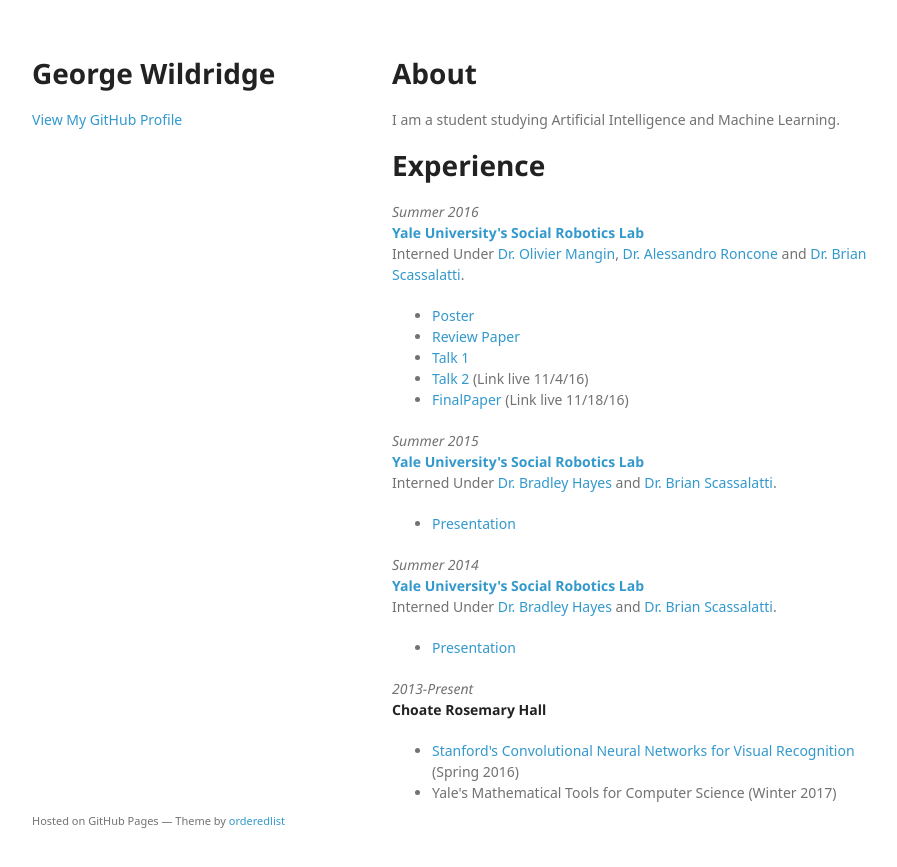
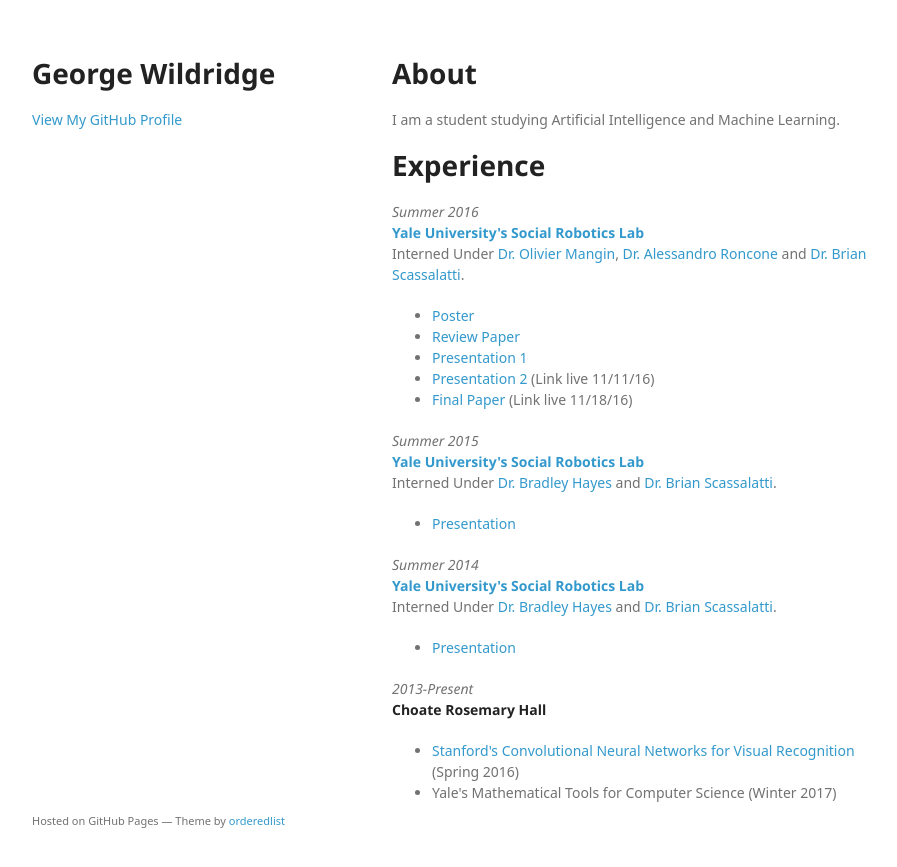
Before and after one commit to georgewildridge/georgewildridgeoriginalwebsite, a Jekyll site: the page index.html, which Jekyll copies as it is, in a window 1280 px wide. Shown: the top 867 px of the page, without its empty margins (178-1075 px from the left). Built offline with Jekyll 4.4.1, drawn with Linux system fonts in a browser that asks for light colours; some web fonts are replaced.

```diff
--- a/index.html
+++ b/index.html
@@ -40,10 +40,10 @@
 </li>
 <li> <a href="https://github.com/georgewildridge/About/raw/master/social-hierarchical-learning%20(1).pdf">Review Paper</a>
 </li>
-<li> <a href="https://www.youtube.com/watch?v=Cnb9Qs_XCfI&amp;feature=youtu.be">Talk 1</a>
+<li> <a href="https://www.youtube.com/watch?v=Cnb9Qs_XCfI&amp;feature=youtu.be">Presentation 1</a>
 </li>
-<li> <a href="">Talk 2</a> (Link live 11/4/16)</li>
-<li> <a href="">FinalPaper</a> (Link live 11/18/16)</li>
+<li> <a href="">Presentation 2</a> (Link live 11/11/16)</li>
+<li> <a href="">Final Paper</a> (Link live 11/18/16)</li>
 </ul>
 
 <p><em>Summer 2015</em><br>
```
Also changed, not shown: params.json (+1 -1 lines).
